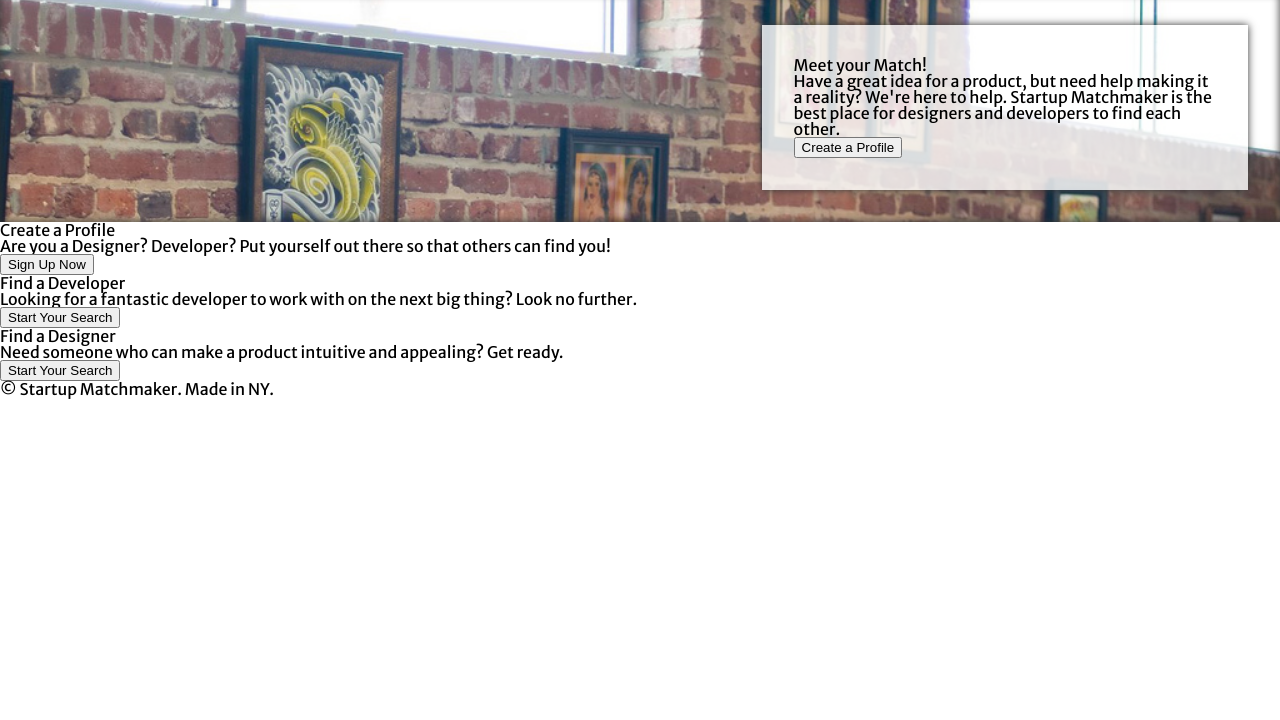
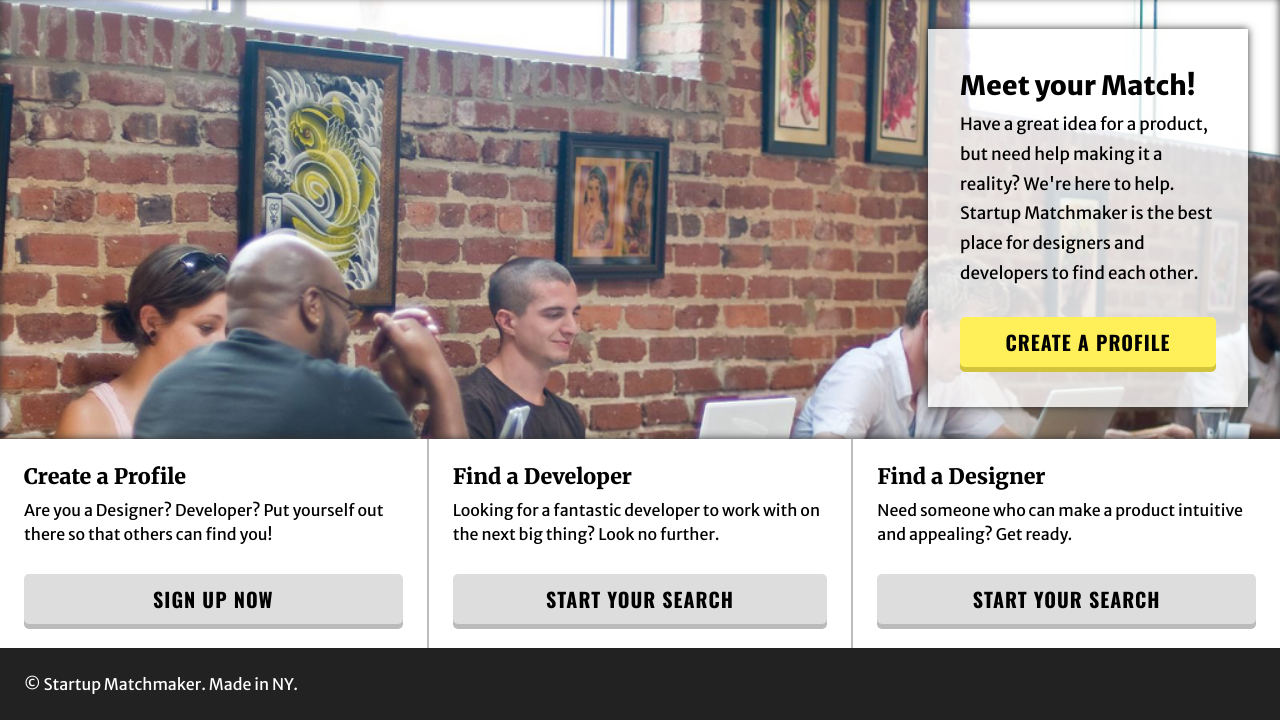
Before and after one commit to benjlevine/startup-matchmaker, a plain HTML site: page index.html in a window 1280 px wide. Shown: the part 212-932 px from the top of the page. Before the commit the page ends 800 px from the top, so only its background shows below. Drawn offline with nearby package versions, Linux system fonts and the light colour scheme.

Commit message:
mostly there
right before fine tune buttons w/o display block

```diff
--- a/css/style.css
+++ b/css/style.css
@@ -51,12 +51,22 @@
 body {
   color: #000;
   font-family: 'Merriweather Sans', sans-serif;
-  margin:0px;
+  margin: 0px;
 }
 
 a {
   text-decoration: none;
   color: inherit;
+  transition: all .3s ease;
+}
+
+p {
+  font: 1em/1.5em 'merriweather sans', sans-serif;
+  padding: 0.5em 0;
+
+}
+.hide {
+  display: none;
 }
 
 /******************************************
@@ -66,12 +76,12 @@
 .masthead {
   background-color: #000;
   padding: 1.5em 1.5em 1em 1.5em;
-  border-bottom: #fdf359 solid 0.25em;
+  border-bottom: rgb(255, 240, 90) solid 0.25em;
 }
 
 header h1 {
-  font: 1.5em/1em Merriweather;
-  color: #fdf359;
+  font: 1.667em/1.125em Merriweather;
+  color: rgb(255, 240, 90);
   display: inline-block;
 }
 
@@ -90,19 +100,62 @@
 main {
   background-image: url('../images/coworking.jpg');
   background-size: cover;
-  padding: 2em;
+  padding: 1em;
   box-shadow: 0 0 0.5em #333 inset;
 }
 
 main section {
   float: right;
-  width: 40%;
+  width: 16em;
   background-color: rgba(255, 255, 255, 0.8);
   box-shadow: 0 0 0.5em #333;
-  padding: 2em;
+  padding: 1.5em 1em;
 }
+
+main section h1 {
+  font: 800 1.333em 'Merriweather Sans', sans-serif;
+}
+
+.button {
+  display: block;
+  font: 1.25em oswald;
+  letter-spacing: .05em;
+  text-align: center;
+  text-transform: uppercase;
+  background-color: rgb(255, 240, 90);
+  padding: .5em 0;
+  margin-top: 1em;
+  border-radius: .25em;
+  box-shadow: 0 .25em 0 0 rgb(210, 195, 60);
+}
+.button:hover {
+  background-color: rgb(255, 255, 90);
+  box-shadow: 0 .25em 0 0 rgb(225, 210, 75);
+}
+
+aside section {
+  padding: 1.5em;
+  border-bottom: #bbb solid .125em;
+}
+
+aside section h1 {
+  font: 900 1.333em merriweather, georgia, serif;
+}
+
+aside .button {
+  background-color: #ddd;
+  box-shadow: 0 .25em 0 0 #bbb;
+}
+
+footer {
+  background-color: #222;
+  color: #fff;
+  padding: 1em 1.5em;
+  clear: both;
+}
+
 /******************************************
-/* DESKTOP
+/* RESPONSIVE
 /*******************************************/
 
 @media screen and (min-width: 440px) {
@@ -112,7 +165,7 @@
   }
 }
 
-@media screen and (min-width: 680px) {
+@media screen and (min-width: 720px) {
 header h1 {
   display: block;
 }
@@ -133,7 +186,7 @@
   text-decoration: line-through;
 }
 .underline {
-  border-bottom: #fdf359 solid 0.15em;
+  border-bottom: rgb(255, 240, 90) solid 0.15em;
 }
 nav svg {
   display: none;
@@ -151,3 +204,47 @@
   font: 1.125em/0.5em oswald;
   text-transform: uppercase;
 }
+
+main {
+  padding: 2em;
+}
+main section {
+  width: 20em;
+  padding: 2.5em 2em;
+}
+main section h1 {
+  font-size: 1.667em;
+}
+main section p {
+    font-size: 1.0625em;
+    line-height: 1.75em;
+}
+.hide {
+  display: inline;
+}
+
+aside section {
+  float:left;
+  width: 33.333%;
+  border-bottom: 0;
+}
+aside .middle {
+  border-right: #bbb solid .125em;
+  border-left: #bbb solid .125em;
+}
+}
+
+@media screen and (min-width: 720px) and (max-width: 840px){
+
+aside .button {
+  font-size: 1.125em;
+}
+}
+@media screen and (min-width: 500px) and (max-width: 719px){
+
+aside .button {
+  width: inherit;
+}
+
+
+}
--- a/index.html
+++ b/index.html
@@ -10,7 +10,7 @@
 		<!-- external CSS link -->
 		<link rel="stylesheet" href="css/reset.css">
 		<link rel="stylesheet" href="css/style.css">
-		<link href='http://fonts.googleapis.com/css?family=Oswald:700|Merriweather:700,900italic|Merriweather+Sans' rel='stylesheet' type='text/css'>
+		<link href='http://fonts.googleapis.com/css?family=Oswald:700|Merriweather:700,900,900italic|Merriweather+Sans:400,800' rel='stylesheet' type='text/css'>
 
 	</head>
 	<body>
@@ -48,8 +48,8 @@
 		<main class='clearfix'>
 			<section>
 				<h1>Meet your Match!</h1>
-				<p>Have a great idea for a product, but need help making it a reality? We're here to help. Startup Matchmaker is the best place for designers and developers to find each other.</p>
-				<button>Create a Profile</button>
+				<p><span class='hide'>Have a great idea for a product, but need help making it a reality? We're here to help. </span>Startup Matchmaker is the best place for designers and developers to find each other.</p>
+				<a class='button' href='#'>Create a Profile</a>
 			</section>
 		</main>
 
@@ -57,19 +57,19 @@
 			<section>
 				<h1>Create a Profile</h1>
 				<p>Are you a Designer? Developer? Put yourself out there so that others can find you!</p>
-				<button>Sign Up Now</button>
+				<a class='button' href='#'>Sign Up Now</a>
 			</section>
 
-			<section>
+			<section class='middle'>
 				<h1>Find a Developer</h1>
 				<p>Looking for a fantastic developer to work with on the next big thing? Look no further.</p>
-				<button>Start Your Search</button>
+				<a class='button' href='#'>Start Your Search</a>
 			</section>
 
 			<section>
 				<h1>Find a Designer</h1>
 				<p>Need someone who can make a product intuitive and appealing? Get ready.</p>
-				<button>Start Your Search</button>
+				<a class='button' href='#'>Start Your Search</a>
 			</section>
 		</aside>
 
```
